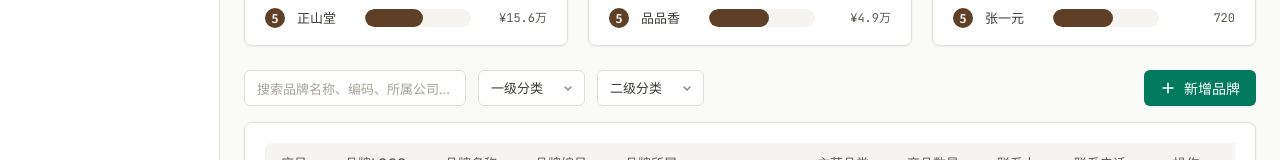
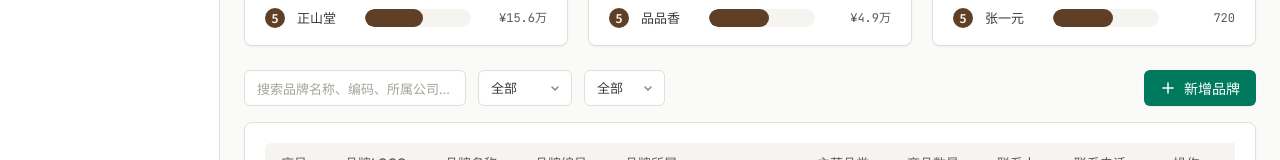
Before and after one commit to zsdxtw/dcbztea-buddy, a React (Vite) app: page /product/product-brand in a window 1280 px wide. Shown: the part 372-532 px from the top of the page. Built offline with nearby package versions, Linux system fonts and the light colour scheme.

Commit message:
feat: 拉取并理解项目文件
Co-authored-by: traeagent <traeagent@users.noreply.github.com>

```diff
--- a/src/pages/product/ProductBrand.tsx
+++ b/src/pages/product/ProductBrand.tsx
@@ -256,11 +256,11 @@ export default function ProductBrand() {
           <FilterBar>
             <input className="filter-input" placeholder="搜索品牌名称、编码、所属公司..." value={filterKeyword} onChange={(e) => setFilterKeyword(e.target.value)} />
             <select className="filter-select" value={filterLevel1} onChange={(e) => { setFilterLevel1(e.target.value); setFilterLevel2(''); }}>
-              <option value="">一级分类</option>
+              <option value="">全部</option>
               {LEVEL1_OPTIONS.map((o) => <option key={o.label} value={o.label}>{o.label}</option>)}
             </select>
             <select className="filter-select" value={filterLevel2} onChange={(e) => setFilterLevel2(e.target.value)}>
-              <option value="">二级分类</option>
+              <option value="">全部</option>
               {level2Options.map((c) => <option key={c} value={c}>{c}</option>)}
             </select>
           </FilterBar>
```
